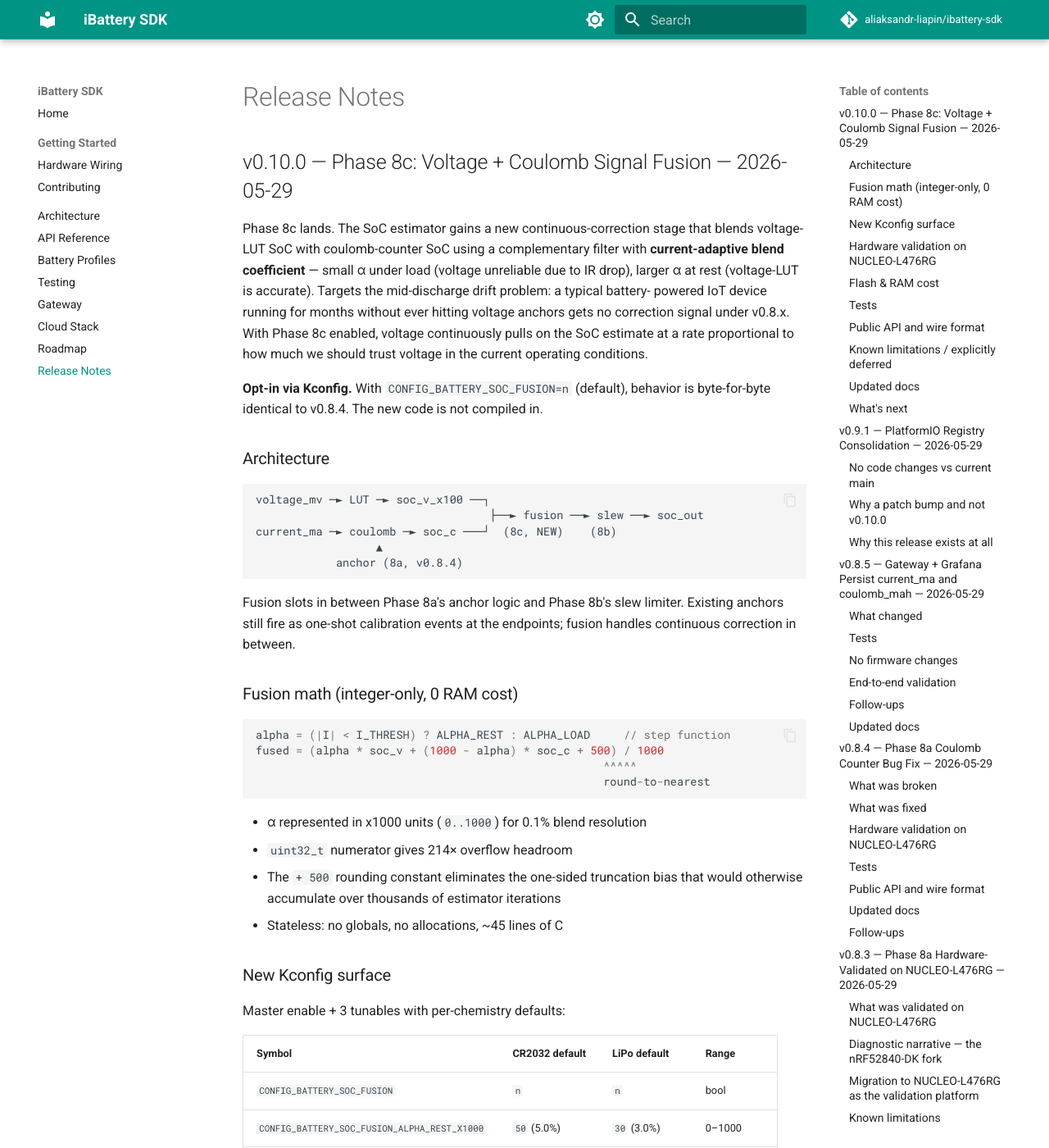
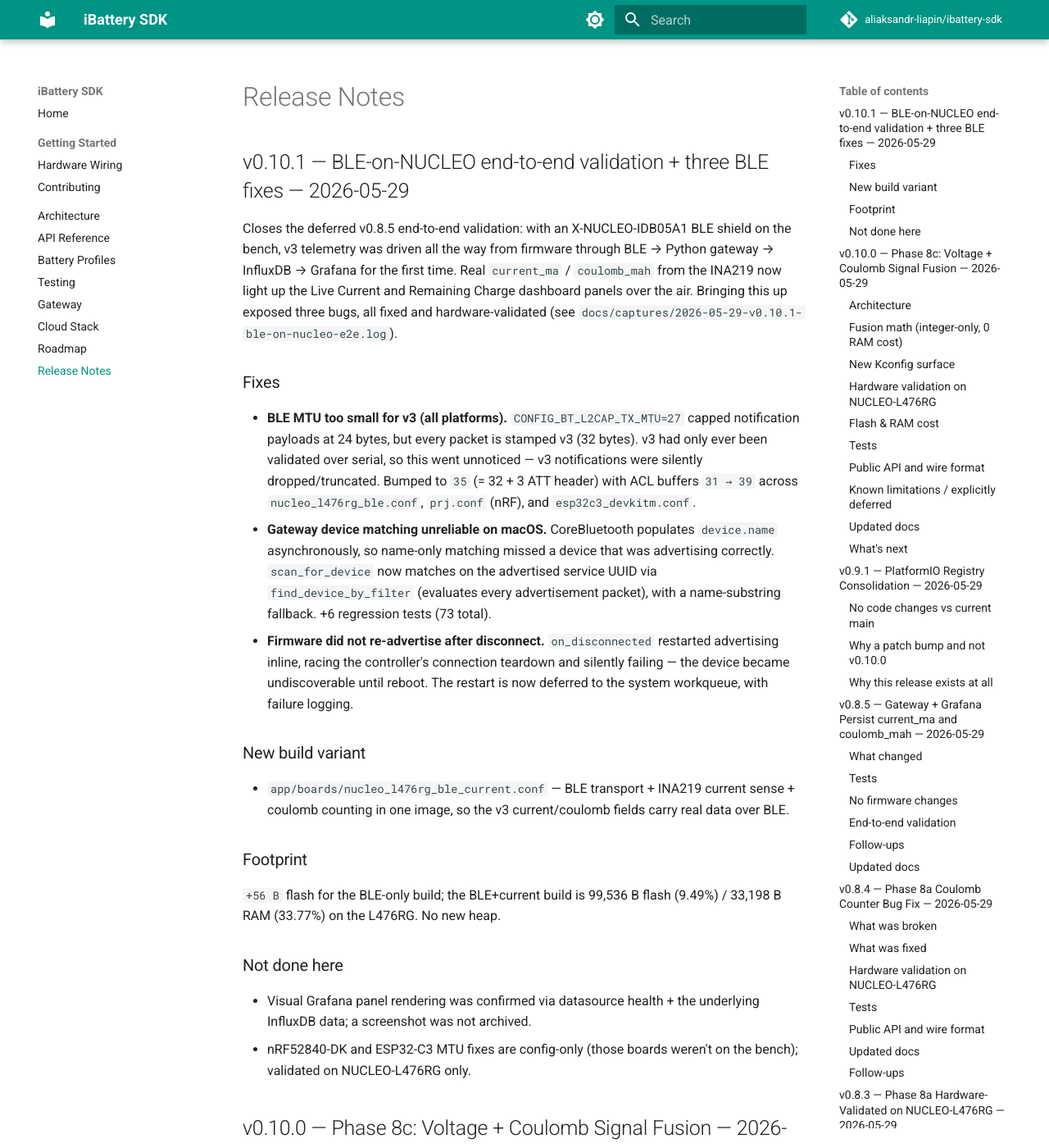
Before and after one commit to aliaksandr-liapin/ibattery-sdk, an MkDocs documentation site: the page built from docs/RELEASE_NOTES.md, in a window 1280 px wide and 1400 px high. Shown: the whole window at 82% size. Built offline with MkDocs 1.6.1 and Material for MkDocs 9.7.7, drawn with Linux system fonts in a browser that asks for light colours; comment, search, counter and statistics services are not loaded.

Commit message:
fix(ble): make v3 telemetry work over BLE end-to-end on NUCLEO
First successful v3 (32-byte) telemetry over BLE on real hardware
(NUCLEO-L476RG + X-NUCLEO-IDB05A1 + INA219). Closes the v0.8.5 deferred
end-to-end validation. Three bugs found and hardware-validated:

- MTU: CONFIG_BT_L2CAP_TX_MTU 27->35 (ACL 31->39) in the nucleo ble,
  prj.conf (nRF) and esp32 confs. 27 capped notification payloads at 24
  bytes, so 32-byte v3 packets never traversed BLE (v3 had only ever been
  validated over serial).
- gateway: match the device by advertised service UUID via
  find_device_by_filter instead of GAP name, which CoreBluetooth populates
  asynchronously on macOS. +6 regression tests (73 total).
- firmware: defer re-advertise to the system workqueue; the inline restart
  in on_disconnected raced controller teardown and left the device
  undiscoverable until reboot.

Adds nucleo_l476rg_ble_current.conf (BLE + INA219) so current_ma /
coulomb_mah carry real data over BLE. Evidence:
docs/captures/2026-05-29-v0.10.1-ble-on-nucleo-e2e.log

Co-Authored-By: Claude Opus 4.7 <noreply@anthropic.com>

```diff
--- a/docs/RELEASE_NOTES.md
+++ b/docs/RELEASE_NOTES.md
@@ -1,4 +1,50 @@
 # Release Notes
+
+## v0.10.1 — BLE-on-NUCLEO end-to-end validation + three BLE fixes — 2026-05-29
+
+Closes the deferred v0.8.5 end-to-end validation: with an X-NUCLEO-IDB05A1
+BLE shield on the bench, v3 telemetry was driven all the way from firmware
+through BLE → Python gateway → InfluxDB → Grafana for the first time. Real
+`current_ma` / `coulomb_mah` from the INA219 now light up the Live Current
+and Remaining Charge dashboard panels over the air. Bringing this up exposed
+three bugs, all fixed and hardware-validated (see
+`docs/captures/2026-05-29-v0.10.1-ble-on-nucleo-e2e.log`).
+
+### Fixes
+
+- **BLE MTU too small for v3 (all platforms).** `CONFIG_BT_L2CAP_TX_MTU=27`
+  capped notification payloads at 24 bytes, but every packet is stamped v3
+  (32 bytes). v3 had only ever been validated over serial, so this went
+  unnoticed — v3 notifications were silently dropped/truncated. Bumped to
+  `35` (= 32 + 3 ATT header) with ACL buffers `31 → 39` across
+  `nucleo_l476rg_ble.conf`, `prj.conf` (nRF), and `esp32c3_devkitm.conf`.
+- **Gateway device matching unreliable on macOS.** CoreBluetooth populates
+  `device.name` asynchronously, so name-only matching missed a device that
+  was advertising correctly. `scan_for_device` now matches on the advertised
+  service UUID via `find_device_by_filter` (evaluates every advertisement
+  packet), with a name-substring fallback. +6 regression tests (73 total).
+- **Firmware did not re-advertise after disconnect.** `on_disconnected`
+  restarted advertising inline, racing the controller's connection teardown
+  and silently failing — the device became undiscoverable until reboot.
+  The restart is now deferred to the system workqueue, with failure logging.
+
+### New build variant
+
+- `app/boards/nucleo_l476rg_ble_current.conf` — BLE transport + INA219
+  current sense + coulomb counting in one image, so the v3 current/coulomb
+  fields carry real data over BLE.
+
+### Footprint
+
+`+56 B` flash for the BLE-only build; the BLE+current build is 99,536 B flash
+(9.49%) / 33,198 B RAM (33.77%) on the L476RG. No new heap.
+
+### Not done here
+
+- Visual Grafana panel rendering was confirmed via datasource health + the
+  underlying InfluxDB data; a screenshot was not archived.
+- nRF52840-DK and ESP32-C3 MTU fixes are config-only (those boards weren't on
+  the bench); validated on NUCLEO-L476RG only.
 
 ## v0.10.0 — Phase 8c: Voltage + Coulomb Signal Fusion — 2026-05-29
 
--- a/docs/captures/README.md
+++ b/docs/captures/README.md
@@ -13,6 +13,7 @@ firmware version.
 | `2026-05-29-v0.10.0-drift-correction.log` | Same rig, FUSION=y, 5-minute autonomous capture. `Q = 219.92 → 219.68 mAh` (Δ = −0.24 mAh ≈ theory), `flags=0x00000000` throughout. Trajectory matches v0.8.4 within rounding — fusion runs cleanly without disturbing the underlying Q integration when voltage-LUT and coulomb already agree. | v0.10.0 |
 | `2026-05-29-v0.10.0-load-vs-rest.log` | FUSION=y, user-toggled load (30 s on / 30 s off, 10 transitions in 5 minutes). All 10 transitions detected by the post-analysis (current jumps cleanly between 2.80 mA and 0.10 mA). Demonstrates the adaptive α flipping between `ALPHA_LOAD` and `ALPHA_REST` based on current magnitude. SoC stays flat during rest periods (no integration), ticks down during load periods — the visible Phase 8c value prop on real silicon. | v0.10.0 |
 | `2026-05-29-v0.10.0-fusion-off-regression.log` | FUSION=n, 5-minute autonomous capture under steady load. `Q = 219.98 → 219.75 mAh`, SoC = `99.99% → 99.88%`, flash = 73556 B — **byte-for-byte identical** to v0.8.4's `q-ticks-down-fix` evidence to two decimal places. Proves Phase 8c is strictly opt-in with zero impact when disabled. | v0.10.0 |
+| `2026-05-29-v0.10.1-ble-on-nucleo-e2e.log` | First-ever v3 telemetry over BLE on real hardware (NUCLEO + X-NUCLEO-IDB05A1 shield + INA219). Serial shows `I=2.80 mA Q=220.00→219.99 mAh`; gateway connects by **service UUID** with `name=None` and **reconnects after disconnect**; InfluxDB shows `coulomb_mah` declining `219.91→219.87` over BLE. Validates the MTU fix (27→35), gateway service-UUID matching, and the re-advertise-after-disconnect fix end-to-end. | v0.10.1 |
 
 ## How to add new captures
 
```
Also changed, not shown: CLAUDE.md (+15 -2 lines), 8 other files.
